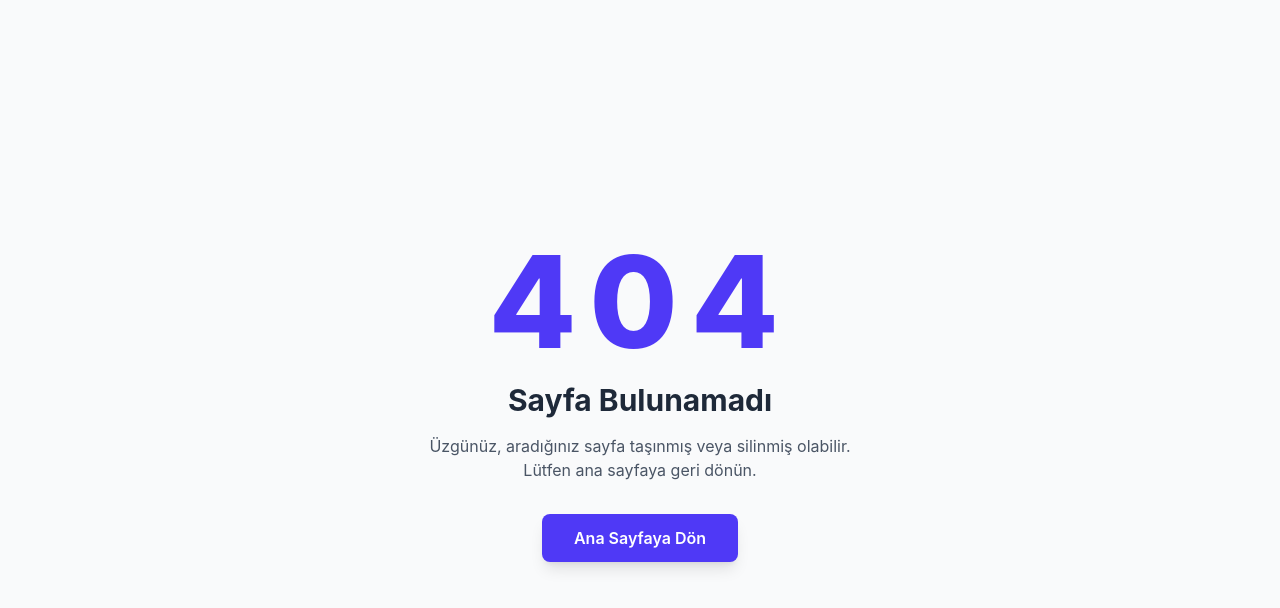
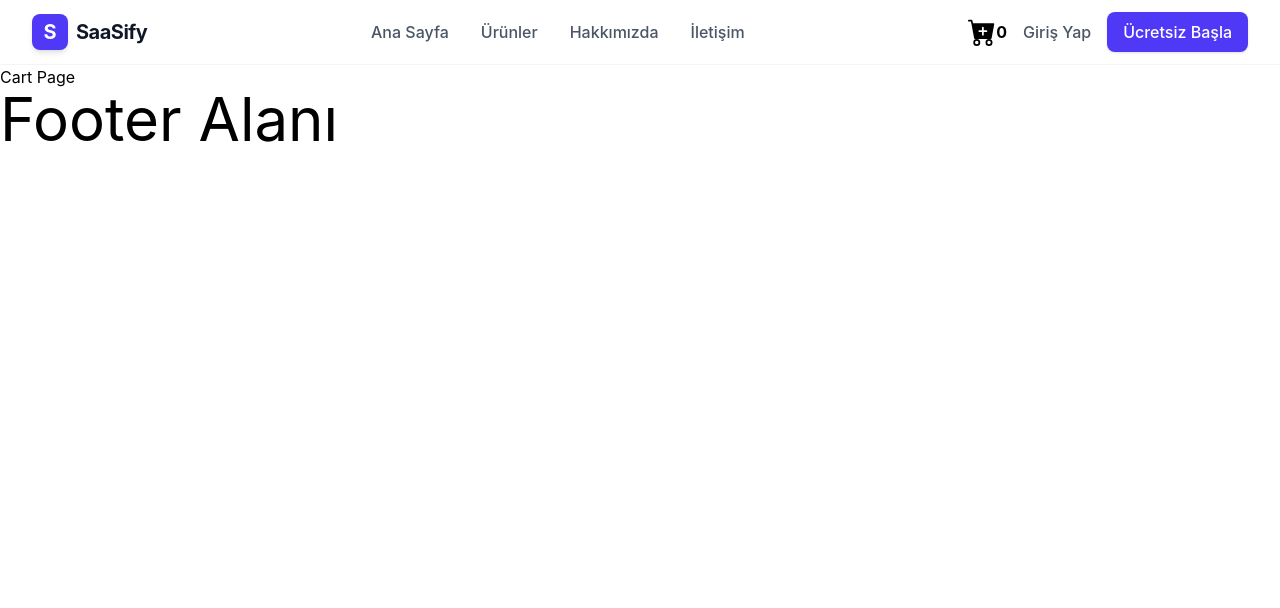
Before and after one commit to eminbasbayan/albaraka-react-egitimi, a React (Vite) app: page /cart in a window 1280 px wide. Before the commit this address had no page. Shown: the top 608 px of the page. Built offline with nearby package versions, Linux system fonts and the light colour scheme.

Commit message:
empty tag

```diff
--- a/src/components/Products/ProductCard.jsx
+++ b/src/components/Products/ProductCard.jsx
@@ -26,6 +26,12 @@ function ProductCard(props) {
         <b className="product-title">{props.title}</b>
         <span className="product-price">{props.price}₺</span>
         <div className="flex flex-col gap-2">
+          {props.cart ? (
+            <Button size="lg" onClick={() => {}} color="danger">
+              Sepetten Sil
+            </Button>
+          ) : (
+            <>
               <Button
                 size="lg"
                 onClick={() => addToCart(product)}
@@ -36,6 +42,8 @@ function ProductCard(props) {
               <Button color="danger" size="lg" onClick={deleteProduct}>
                 Ürünü Sil
               </Button>
+            </>
+          )}
         </div>
       </div>
     </div>
--- /dev/null
+++ b/src/pages/CartPage.jsx
@@ -0,0 +1,19 @@
+import { useContext } from 'react';
+import { CartContext } from '../context/CartContext';
+import ProductCard from '../components/Products/ProductCard';
+
+const CartPage = () => {
+  const { cartItems } = useContext(CartContext);
+  return (
+    <div className="cart-page">
+      <h1>Cart Page</h1>
+      <div className="products-wrapper">
+        {cartItems.map((item) => (
+          <ProductCard {...item} cart />
+        ))}
+      </div>
+    </div>
+  );
+};
+
+export default CartPage;
--- a/src/routes/routes.js
+++ b/src/routes/routes.js
@@ -5,6 +5,7 @@ import NotFoundPage from '../pages/NotFoundPage';
 import AboutPage from '../pages/AboutPage';
 import ContactPage from '../pages/ContactPage';
 import MainLayout from '../layouts/MainLayout';
+import CartPage from '../pages/CartPage';
 
 const router = createBrowserRouter([
   {
@@ -23,6 +24,10 @@ const router = createBrowserRouter([
         path: '/contact',
         Component: ContactPage,
       },
+      {
+        path: '/cart',
+        Component: CartPage,
+      },
       ...productRoutes,
     ],
   },
```
Lines whose indentation alone changed are shown as unchanged.
